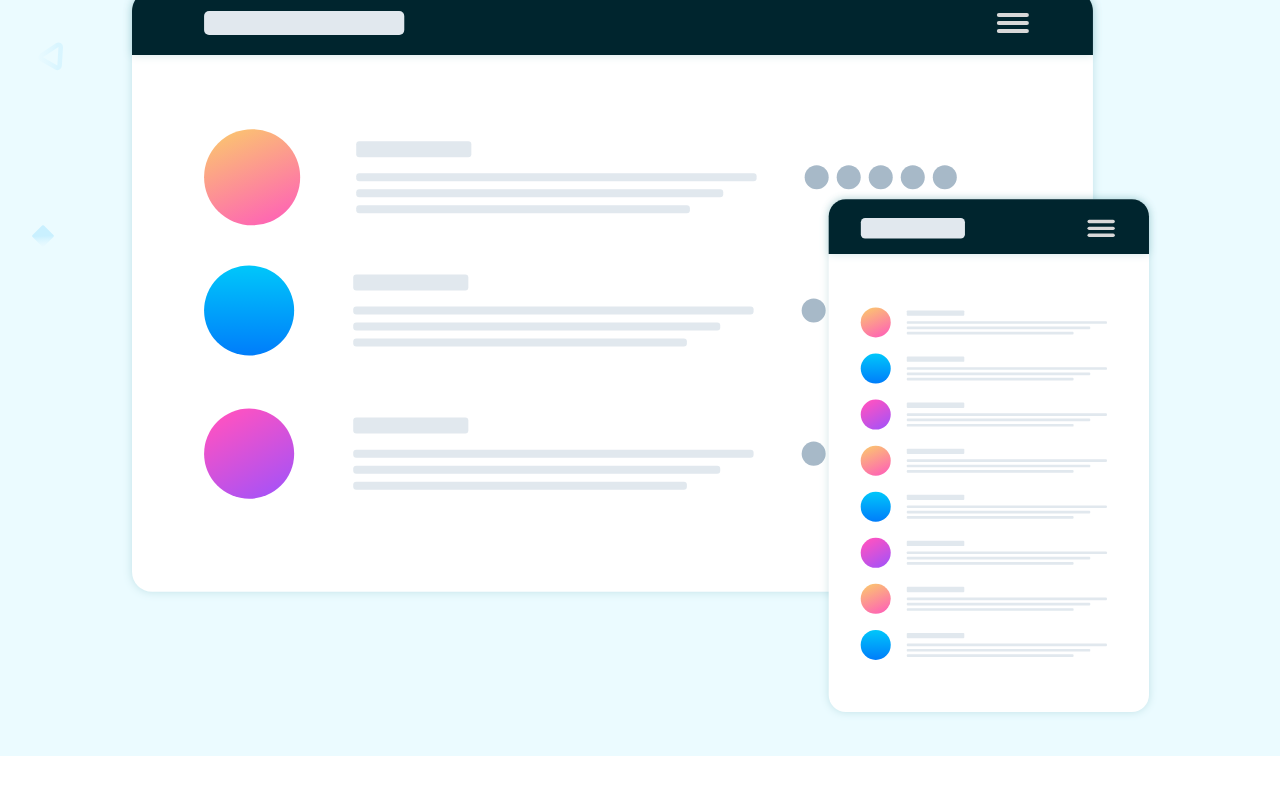
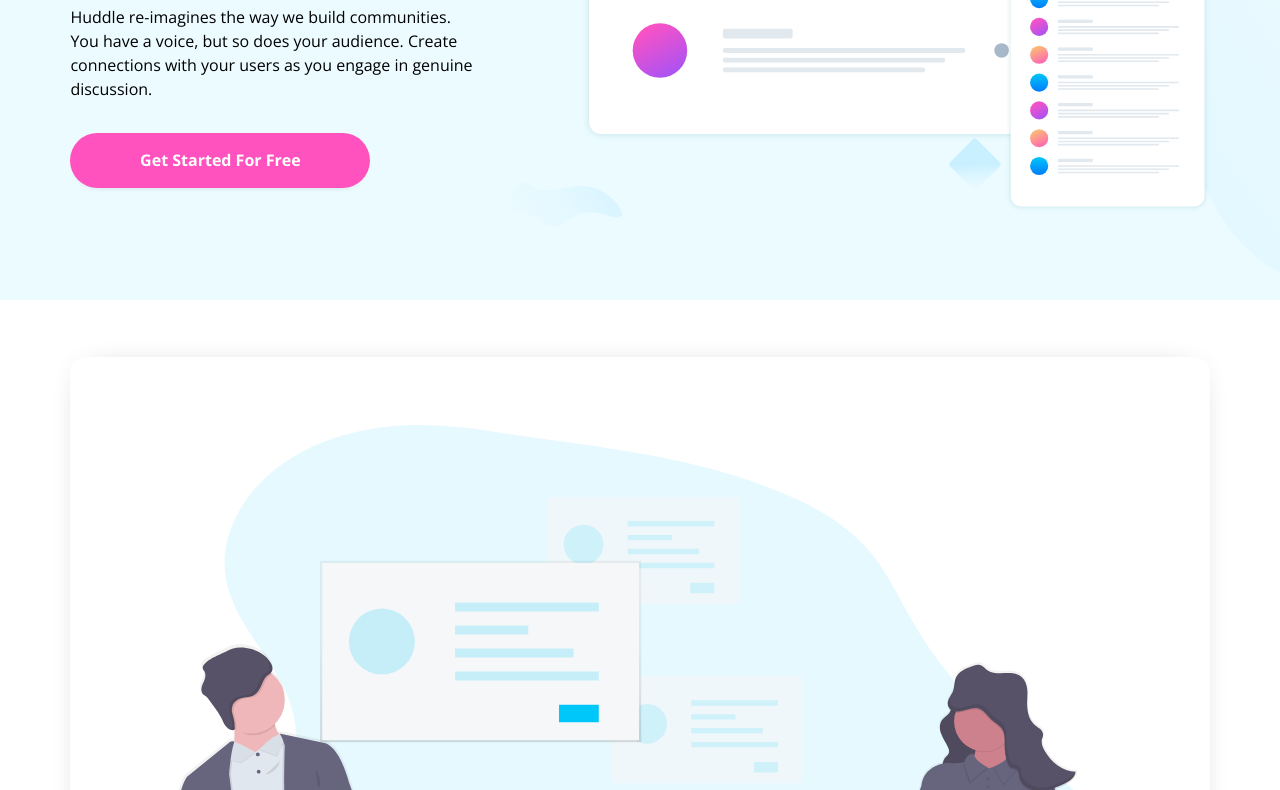
Before and after one commit to BC-MAY-21-ROR/kata-01-diseno-web-k1-feb22-4, a website: page index.html in a window 1280 px wide. Shown: the part 410-1200 px from the top of the page. Drawn offline with nearby package versions, Linux system fonts and the light colour scheme.

Commit message:
Add responsive styles for desktop to header
Co-authored-by: DiegoSteve <diegosteve123321@gmail.com>
Co-authored-by: brocha05 <brocha_05@hotmail.com>
Co-authored-by: EliasUR <eliasrodriguez2002@hotmail.com>

```diff
--- a/index.html
+++ b/index.html
@@ -15,10 +15,14 @@
         <button class="button">Try It Free</button>
       </div>
       <div class="header__main">
-        <h1>Build The Community Your Fans Will Love</h1>
-        <p>Huddle re-imagines the way we build communities. You have a voice, but so does your audience.
-          Create connections with your users as you engage in genuine discussion.</p>
-        <button class="button button-pink">Get Started For Free</button>
+        <div class="header__info">
+          <h1>Build The Community Your Fans Will Love</h1>
+          <p>Huddle re-imagines the way we build communities. You have a voice, but so does your audience.
+            Create connections with your users as you engage in genuine discussion.</p>
+            <div class="header--button">
+              <button class="button button-pink">Get Started For Free</button>
+            </div>
+        </div>
         <img src="../images/illustration-mockups.svg" alt="illustration mockups" class="header--img">
       </div>
     </div>
--- a/sass/components/_buttons.scss
+++ b/sass/components/_buttons.scss
@@ -7,6 +7,12 @@
   font-weight: 700;
   padding: .4rem 1.4rem;
   font-size: 0.7rem;
+
+  @include desktop {
+    width: 200px;
+    height: 50px;
+    font-size: 1rem;
+  }
 
   &:hover{
     transform: scale(1.2);
@@ -20,5 +26,11 @@
     margin: 1rem 0 3rem 0;
     padding: 0.8rem 4rem;
     font-size: 0.8rem;
+
+    @include desktop {
+      width: 300px;
+      height: 55px;
+      font-size: 1rem;
     }
+  }
 }
--- a/sass/layout/_header.scss
+++ b/sass/layout/_header.scss
@@ -5,26 +5,59 @@
   padding-bottom: 2rem;
   margin-bottom:25px;
 
+  @include desktop{
+    background-image: url("../images/bg-hero-desktop.svg");
+    padding-bottom: 4rem;
+
+  }
+
   &__top{
     align-items: center;
     display: flex;
     justify-content: space-between;
     margin-bottom: 4rem;
     padding: 1.5rem 0;
+    @include desktop {
+      padding-top: 4%;
+      margin-bottom: 2rem;
+
+    }
   }
 
   &--logo{
       width: 30%;
+
+      @include desktop {
+        width: 15%;
+      }
+
   }
+
+
 }
+
+// .header__info {
+//   display: ;
+// }
 
 .header__main {
   text-align: center;
   color: $very-dark-cyan;
 
+
+  @include desktop {
+    display: flex;
+    align-items: center;
+  }
+
   img{
     width: 90%;
     margin: 0 auto;
+
+    @include desktop {
+      margin: 0 0 0 auto;
+      width: 55%;
+    }
   }
 
   h1{
@@ -33,6 +66,13 @@
     margin-bottom: 1rem;
     margin: 0 auto;
     width: 80%;
+
+    @include desktop {
+      font-size: 2.4rem;
+      width: 75%;
+
+    }
+
   }
 
   p {
@@ -40,5 +80,29 @@
     margin: 1rem auto;
     width: 90%;
     line-height: 1.5;
+
+    @include desktop {
+      width: 80%;
+      font-size: 1rem;
+      color: black;
+    }
+  }
+
+}
+
+.header__info {
+  @include desktop {
+    margin-top: 5.5%;
+    text-align: start;
+    max-width: 45%;
+    h1, p {
+      margin-left: 0;
+    }
   }
 }
+
+// .header--button {
+//   @include desktop {
+//     text-align: center;
+//   }
+// }
--- a/sass/utils/_helpers.scss
+++ b/sass/utils/_helpers.scss
@@ -4,7 +4,7 @@
 
 
   @include desktop {
-    width: 80%;
+    width: 89%;
     margin: 0 auto;
   }
 }
--- a/sass/utils/_mixins.scss
+++ b/sass/utils/_mixins.scss
@@ -3,9 +3,9 @@
     @content;
   }
 }
-
+// min-width: $desktop
 @mixin desktop {
-  @media (min-width: $desktop) {
+  @media (orientation:landscape) {//Si el ancho es mas grande que el alto
     @content;
   }
 }
```
Also changed, not shown: css/app.css.
